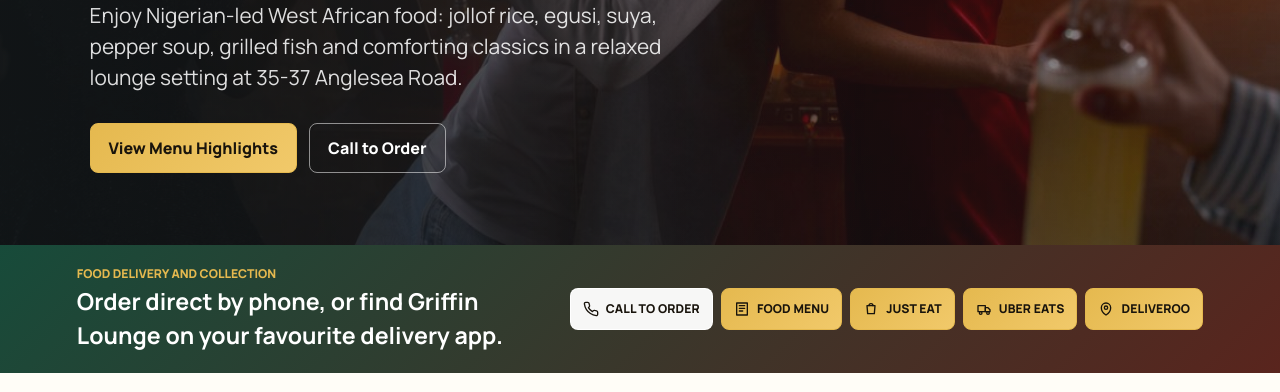
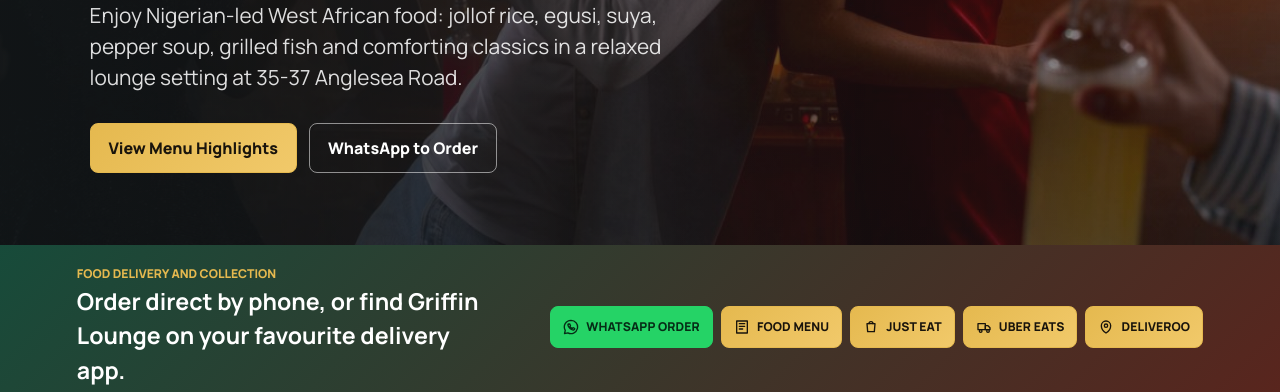
Before and after one commit to jengotrack/griffinlounge, a website built with Vite: page index.html in a window 1280 px wide. Shown: the part 560-952 px from the top of the page. Built offline with nearby package versions, Linux system fonts and the light colour scheme.

Commit message:
Add WhatsApp order links

```diff
--- a/index.html
+++ b/index.html
@@ -86,7 +86,7 @@
         </p>
         <div class="hero-actions">
           <a class="button primary" href="#dining">View Menu Highlights</a>
-          <a class="button secondary" href="tel:+447404712153">Call to Order</a>
+        <a class="button secondary" href="https://wa.me/447404712153?text=Hi%20Griffin%20Lounge%2C%20I%20would%20like%20to%20place%20an%20order." target="_blank" rel="noreferrer">WhatsApp to Order</a>
         </div>
       </div>
     </section>
@@ -97,9 +97,9 @@
         <strong>Order direct by phone, or find Griffin Lounge on your favourite delivery app.</strong>
       </div>
       <div class="order-actions" aria-label="Ordering options">
-        <a class="order-badge is-direct" href="tel:+447404712153">
-          <svg viewBox="0 0 24 24" aria-hidden="true"><path d="M22 16.9v3a2 2 0 0 1-2.2 2 19.8 19.8 0 0 1-8.6-3.1 19.5 19.5 0 0 1-6-6A19.8 19.8 0 0 1 2.1 4.2 2 2 0 0 1 4.1 2h3a2 2 0 0 1 2 1.7c.1 1 .4 1.9.7 2.8a2 2 0 0 1-.4 2.1L8.1 9.9a16 16 0 0 0 6 6l1.3-1.3a2 2 0 0 1 2.1-.4c.9.3 1.8.6 2.8.7A2 2 0 0 1 22 16.9z"/></svg>
-          Call to Order
+        <a class="order-badge is-direct" href="https://wa.me/447404712153?text=Hi%20Griffin%20Lounge%2C%20I%20would%20like%20to%20place%20an%20order." target="_blank" rel="noreferrer">
+          <svg viewBox="0 0 24 24" aria-hidden="true"><path d="M12 2a10 10 0 0 0-8.6 15.1L2.3 22l5-1.1A10 10 0 1 0 12 2z"/><path d="M8.8 7.9c.2-.4.4-.4.7-.4h.5c.2 0 .4.1.5.4l.7 1.7c.1.2.1.4-.1.6l-.4.5c-.1.1-.2.3-.1.5.3.6.8 1.2 1.3 1.7.6.5 1.2.9 1.9 1.2.2.1.4.1.5-.1l.7-.8c.2-.2.4-.2.6-.1l1.6.8c.2.1.4.3.4.5 0 .8-.6 1.6-1.3 1.9-.7.3-2 .2-3.5-.6-1.3-.7-2.5-1.7-3.5-2.9-1-1.2-1.7-2.5-1.9-3.5-.2-.8.2-1.6.5-2z"/></svg>
+          WhatsApp Order
         </a>
         <a class="order-badge" href="/assets/menu/griffin-menu-main.pdf" target="_blank" rel="noreferrer">
           <svg viewBox="0 0 24 24" aria-hidden="true"><path d="M4 3h16v18H4z"/><path d="M8 7h8M8 11h8M8 15h5"/></svg>
@@ -341,7 +341,8 @@
         <h2>Find Griffin Lounge in Southampton</h2>
         <p>35-37 Anglesea Road, Southampton, SO15 5QH</p>
         <div class="contact-actions">
-          <a href="tel:+447404712153">+44 7404 712153</a>
+          <a class="whatsapp-link" href="https://wa.me/447404712153?text=Hi%20Griffin%20Lounge%2C%20I%20would%20like%20to%20place%20an%20order." target="_blank" rel="noreferrer">WhatsApp +44 7404 712153</a>
+          <a href="tel:+447404712153">Call +44 7404 712153</a>
           <a href="mailto:peter@thegriffinlounge.uk">info@thegriffinlounge.uk</a>
           <a class="social-link" href="https://www.facebook.com/griffinbarandgrill" target="_blank" rel="noreferrer" aria-label="Facebook" title="Facebook">
             <img src="/assets/icons/facebook.svg" alt="" aria-hidden="true" />
--- a/src/main.js
+++ b/src/main.js
@@ -6,6 +6,8 @@
   email: "info@thegriffinlounge.uk",
   emailHref: "mailto:peter@thegriffinlounge.uk",
   menuUrl: "/assets/menu/griffin-menu-main.pdf",
+  whatsappOrder:
+    "https://wa.me/447404712153?text=Hi%20Griffin%20Lounge%2C%20I%20would%20like%20to%20place%20an%20order.",
   whatsapp:
     "https://wa.me/447404712153?text=Hi%20Griffin%20Lounge%2C%20I%20am%20reviewing%20the%20website%20concepts%20and%20my%20feedback%20is%3A",
 };
@@ -50,10 +52,10 @@
 
 const orderingBadges = [
   {
-    label: "Call to Order",
+    label: "WhatsApp Order",
     variant: "is-direct",
-    href: business.phoneHref,
-    icon: `<path d="M22 16.9v3a2 2 0 0 1-2.2 2 19.8 19.8 0 0 1-8.6-3.1 19.5 19.5 0 0 1-6-6A19.8 19.8 0 0 1 2.1 4.2 2 2 0 0 1 4.1 2h3a2 2 0 0 1 2 1.7c.1 1 .4 1.9.7 2.8a2 2 0 0 1-.4 2.1L8.1 9.9a16 16 0 0 0 6 6l1.3-1.3a2 2 0 0 1 2.1-.4c.9.3 1.8.6 2.8.7A2 2 0 0 1 22 16.9z"/>`,
+    href: business.whatsappOrder,
+    icon: `<path d="M12 2a10 10 0 0 0-8.6 15.1L2.3 22l5-1.1A10 10 0 1 0 12 2z"/><path d="M8.8 7.9c.2-.4.4-.4.7-.4h.5c.2 0 .4.1.5.4l.7 1.7c.1.2.1.4-.1.6l-.4.5c-.1.1-.2.3-.1.5.3.6.8 1.2 1.3 1.7.6.5 1.2.9 1.9 1.2.2.1.4.1.5-.1l.7-.8c.2-.2.4-.2.6-.1l1.6.8c.2.1.4.3.4.5 0 .8-.6 1.6-1.3 1.9-.7.3-2 .2-3.5-.6-1.3-.7-2.5-1.7-3.5-2.9-1-1.2-1.7-2.5-1.9-3.5-.2-.8.2-1.6.5-2z"/>`,
   },
   {
     label: "Food Menu",
@@ -477,7 +479,8 @@
           <p>${business.address}</p>
         </div>
         <div class="contact-actions">
-          <a href="${business.phoneHref}">${business.phone}</a>
+          <a class="whatsapp-link" href="${business.whatsappOrder}" target="_blank" rel="noreferrer">WhatsApp ${business.phone}</a>
+          <a href="${business.phoneHref}">Call ${business.phone}</a>
           <a href="${business.emailHref}">${business.email}</a>
           <a href="${business.whatsapp}" target="_blank" rel="noreferrer">WhatsApp Feedback</a>
         </div>
--- a/src/styles.css
+++ b/src/styles.css
@@ -317,8 +317,9 @@
 
 .order-actions a:first-child,
 .order-badge.is-direct {
-  background: rgba(255, 255, 255, 0.96);
-  border-color: rgba(255, 255, 255, 0.96);
+  background: #25d366;
+  border-color: #25d366;
+  color: #062c16;
 }
 
 .section,
@@ -772,6 +773,12 @@
   background: rgba(255, 255, 255, 0.7);
 }
 
+.contact-actions .whatsapp-link {
+  border-color: #25d366;
+  background: #25d366;
+  color: #062c16;
+}
+
 .contact-actions .social-link {
   width: 46px;
   padding: 0;
```
